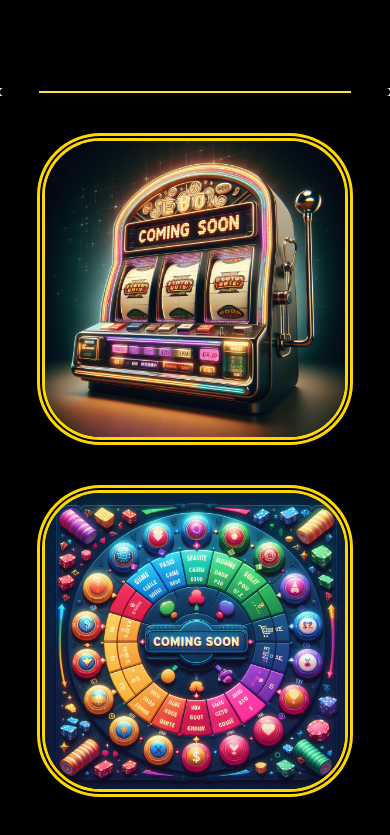
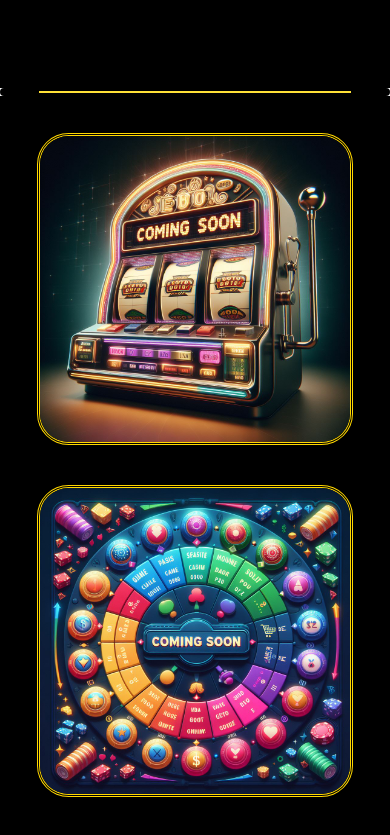
Before and after one commit to YashAgrawal-805/CASINO_2.0, a plain HTML site: page index.html in a window 390 px wide. Shown: the part 680-1515 px from the top of the page. Drawn offline with Linux system fonts and the light colour scheme.

Commit message:
Casino.css

```diff
--- a/Casino.css
+++ b/Casino.css
@@ -177,10 +177,10 @@ body::-webkit-scrollbar-track {
     border-radius: 20%;
 }
 .item>img{
-    border-radius: 20%;
-    border-style: double;
-    border-width: 8px;
-    border-color: rgb(255, 225, 55);
+        border-radius: 10%;
+        border-style: double;
+        border-width: 3px;
+        border-color: gold;
 }
 .hr{
     border-right-width: 10vw;
@@ -212,9 +212,9 @@ body::-webkit-scrollbar-track {
         margin: 20px;
     }
     .item>img{
-        border-radius: 20%;
+        border-radius: 10%;
         border-style: double;
-        border-width: 8px;
+        border-width: 3px;
         border-color: gold;
         flex-grow: 1;
     }
```
